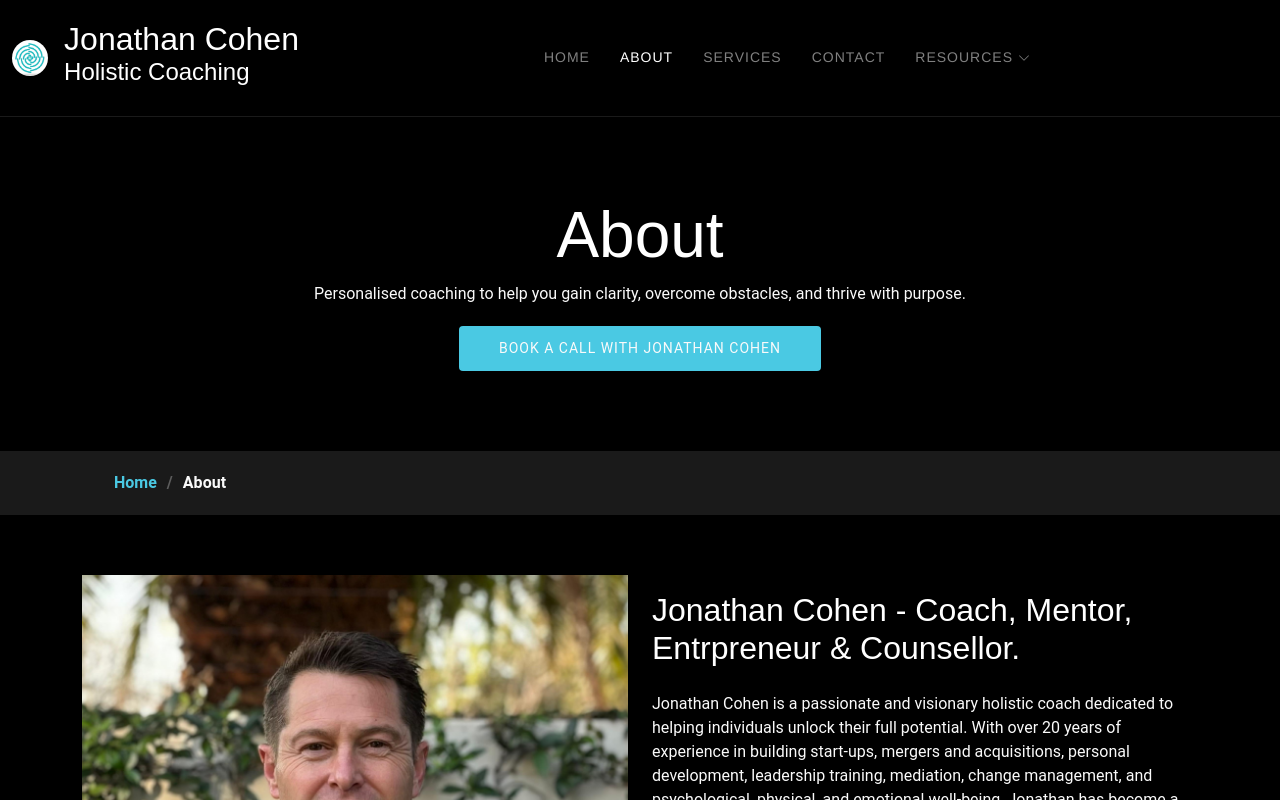
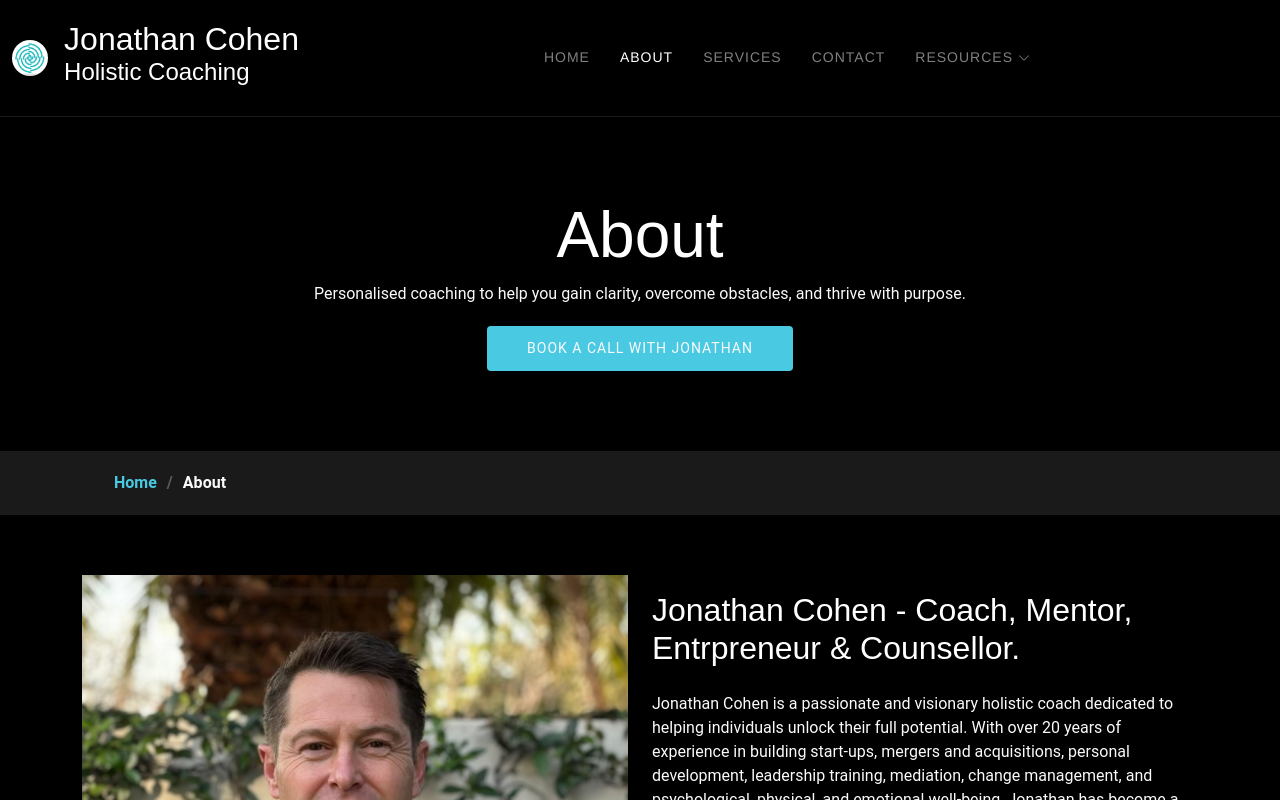
Before and after one commit to RLBNWM/Jonathan-Cohen-Website, a React (Vite) app: page /about in a window 1280 px wide. Shown: the top 800 px of the page. Built offline with nearby package versions, Linux system fonts and the light colour scheme.

Commit message:
Removing unnecessary name on the header button

```diff
--- a/src/components/About.jsx
+++ b/src/components/About.jsx
@@ -15,7 +15,7 @@ export default function About() {
                                     Personalised coaching to help you gain clarity, overcome obstacles, and thrive with purpose.
                                 </p>
                                 <Link to="/contact" className="cta-btn">
-                                    Book a call with Jonathan Cohen
+                                    Book a call with Jonathan
                                 </Link>
                             </div>
                         </div>
--- a/src/components/Services.jsx
+++ b/src/components/Services.jsx
@@ -19,7 +19,7 @@ const Services = ({ services }) => {
                                     services. Click on the icons below
                                     to find out more.
                                 </p>
-                                <Link to="/contact" className="cta-btn">Book a call with Jonathan Cohen</Link>
+                                <Link to="/contact" className="cta-btn">Book a call with Jonathan</Link>
                             </div>
                         </div>
                     </div>
```
